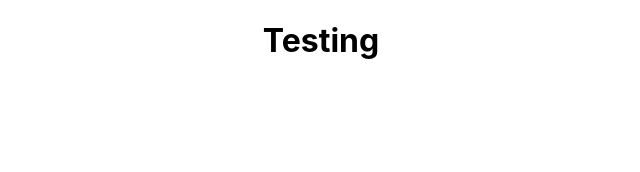
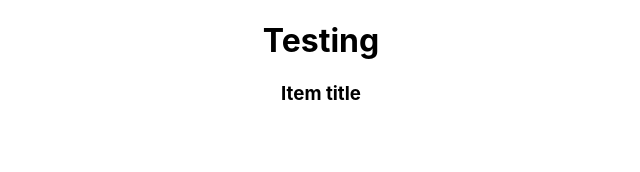
Before and after one commit to courtney-codes/shopping-court, a React (Create React App) app: page / in a window 1280 px wide. Shown: the top 172 px of the page, without its empty margins (319-959 px from the left). Built offline with nearby package versions, Linux system fonts and the light colour scheme.

Commit message:
test(ItemCard): simple render test

```diff
--- a/src/components/App/App.js
+++ b/src/components/App/App.js
@@ -1,10 +1,12 @@
 import React from "react";
 import "./App.css";
+import ItemCard from "../ItemCard/ItemCard";
 
 function App() {
   return (
     <div className="App">
       <h1>Testing</h1>
+      <ItemCard />
     </div>
   );
 }
--- a/src/components/ItemCard/ItemCard.js
+++ b/src/components/ItemCard/ItemCard.js
@@ -1,7 +1,9 @@
-import React, { useState } from 'react';
+import React from "react";
 
 const ItemCard = () => (
-  <div></div>
+  <div>
+    <h3>Item title</h3>
+  </div>
 );
 
 export default ItemCard;
```
Also changed, not shown: 1 other file (tests, documents, lock files or other folders).
